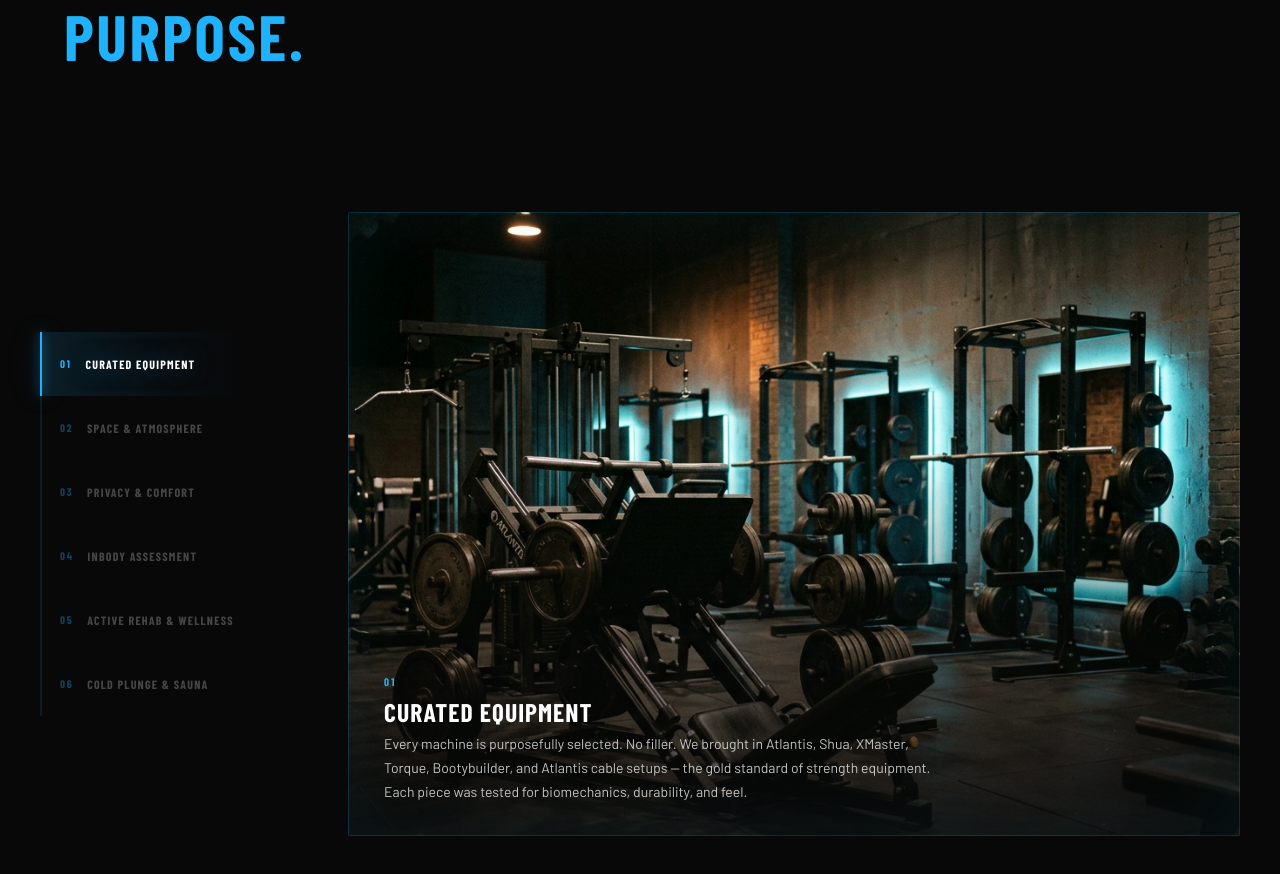
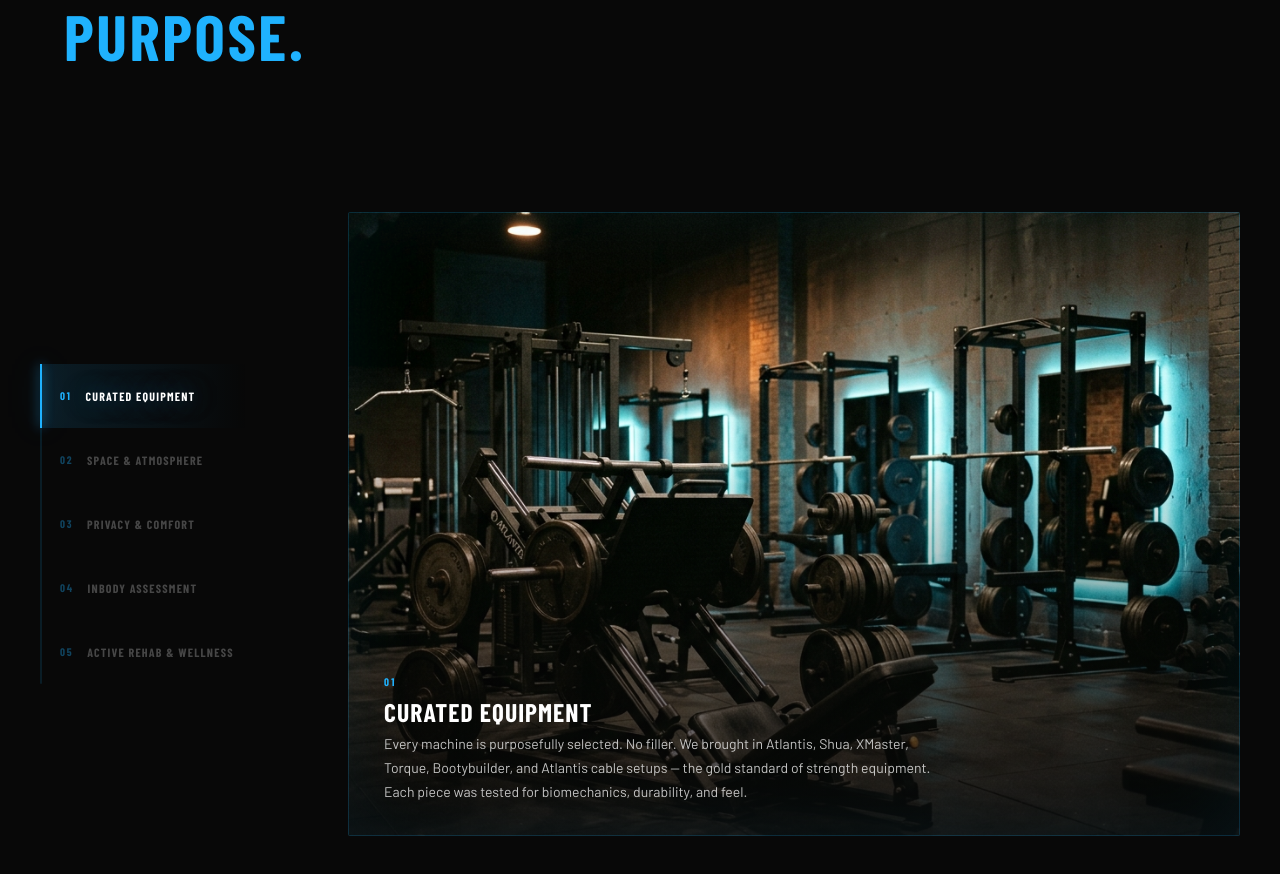
Before and after one commit to saadhaniftaj/nexora, a Next.js app: page /facility in a window 1280 px wide. Shown: the part 1464-2338 px from the top of the page. Built offline with nearby package versions, Linux system fonts and the light colour scheme; a web font is replaced by a local one.

Commit message:
final tweak

```diff
--- a/app/facility/page.tsx
+++ b/app/facility/page.tsx
@@ -6,7 +6,7 @@
 export const metadata: Metadata = {
   title: 'The Facility | Premium Gym Floor, Private Washrooms & Fraser River Views — Nexora Fitness',
   description:
-    '5,000 sq ft premium training facility at River Market, Downtown New Westminster. Curated Atlantis Strength, Shua, Xmaster & Core Health equipment. Private gender-neutral washrooms, InBody assessment, on-site physio & RMT, cold plunge & sauna infrastructure. Fraser River views from every angle.',
+    '5,000 sq ft premium training facility at River Market, Downtown New Westminster. Curated Atlantis Strength, Shua, Xmaster & Core Health equipment. Private gender-neutral washrooms, InBody assessment, on-site physio & RMT. Fraser River views from every angle.',
   alternates: { canonical: 'https://nexorafitness.ca/facility' },
 }
 
--- a/app/layout.tsx
+++ b/app/layout.tsx
@@ -10,7 +10,7 @@
     template: '%s | Nexora Fitness',
   },
   description:
-    'Nexora Fitness is a premium training facility opening at River Market, Downtown New Westminster, BC. 5,000 sq ft of curated equipment — Atlantis, Core Health & Wellness, Shua, Xmaster, Torque, Bootybuilder — Fraser River views, private washrooms, on-site physio, cold plunge & sauna. Join the founding member waitlist.',
+    'Nexora Fitness is a premium training facility opening at River Market, Downtown New Westminster, BC. 5,000 sq ft of curated equipment — Atlantis, Core Health & Wellness, Shua, Xmaster, Torque, Bootybuilder — Fraser River views, private washrooms, on-site physio. Join the founding member waitlist.',
   keywords: [
     'premium gym New Westminster',
     'downtown New Westminster gym',
@@ -24,7 +24,6 @@
     'Bootybuilder gym New Westminster',
     'private washroom gym BC',
     'physio gym New Westminster',
-    'cold plunge sauna New Westminster',
     'strength training New Westminster',
     'premium fitness facility BC',
     'gym near SkyTrain New Westminster',
@@ -83,7 +82,7 @@
   '@type': 'HealthClub',
   name: 'Nexora Fitness',
   description:
-    'Premium fitness facility at River Market, Downtown New Westminster, BC. Curated equipment, Fraser River views, private washrooms, physio, cold plunge & sauna.',
+    'Premium fitness facility at River Market, Downtown New Westminster, BC. Curated equipment, Fraser River views, private washrooms, physio.',
   url: 'https://nexorafitness.ca',
   logo: 'https://nexorafitness.ca/logos/nexora-wordmark.png',
   image: 'https://nexorafitness.ca/images/hero/hero-home.png',
@@ -120,8 +119,6 @@
     { '@type': 'LocationFeatureSpecification', name: 'Private Washrooms', value: true },
     { '@type': 'LocationFeatureSpecification', name: 'Fraser River View', value: true },
     { '@type': 'LocationFeatureSpecification', name: 'On-site Physio', value: true },
-    { '@type': 'LocationFeatureSpecification', name: 'Cold Plunge', value: true },
-    { '@type': 'LocationFeatureSpecification', name: 'Sauna', value: true },
     { '@type': 'LocationFeatureSpecification', name: 'InBody Assessment', value: true },
     { '@type': 'LocationFeatureSpecification', name: 'Personal Training', value: true },
   ],
--- a/app/page.tsx
+++ b/app/page.tsx
@@ -8,7 +8,7 @@
 export const metadata: Metadata = {
   title: 'Nexora Fitness',
   description:
-    'Nexora Fitness is coming soon to River Market, Downtown New Westminster. 5,000 sq ft premium training floor with Atlantis Strength, Bootybuilder, Core Health & Wellness, Shua, Xmaster & Torque equipment. Fraser River views, private washrooms, on-site physio & cold plunge. Join the founding member waitlist.',
+    'Nexora Fitness is coming soon to River Market, Downtown New Westminster. 5,000 sq ft premium training floor with Atlantis Strength, Bootybuilder, Core Health & Wellness, Shua, Xmaster & Torque equipment. Fraser River views, private washrooms, on-site physio. Join the founding member waitlist.',
   alternates: { canonical: 'https://nexorafitness.ca' },
 }
 
--- a/components/sections/facility/FacilityCards.tsx
+++ b/components/sections/facility/FacilityCards.tsx
@@ -38,13 +38,6 @@
     title: 'Active Rehab & Wellness',
     body: 'On-site physiotherapy, massage therapy, active rehab, and RMT. Expert support woven directly into your training journey.',
     img: '/images/sections/card-rehab.png',
-  },
-  {
-    id: 6,
-    number: '06',
-    title: 'Cold Plunge & Sauna',
-    body: 'Our recovery suite includes a cold plunge and infrared sauna — because the best athletes know that serious training demands serious recovery.',
-    img: '/images/sections/card-recovery.png',
   },
 ]
 
--- a/components/sections/programs/SupportServices.tsx
+++ b/components/sections/programs/SupportServices.tsx
@@ -32,12 +32,6 @@
     title: 'Physio & RMT',
     body: 'When movement, pain, or recovery needs more attention — on-site registered physiotherapists and massage therapists are here.',
     tag: null,
-  },
-  {
-    icon: Snowflake,
-    title: 'Cold Plunge & Sauna',
-    body: 'True progress doesn\'t end when your workout does. Recovery infrastructure is built into the Nexora experience.',
-    tag: 'Coming Soon',
   },
 ]
 
```
